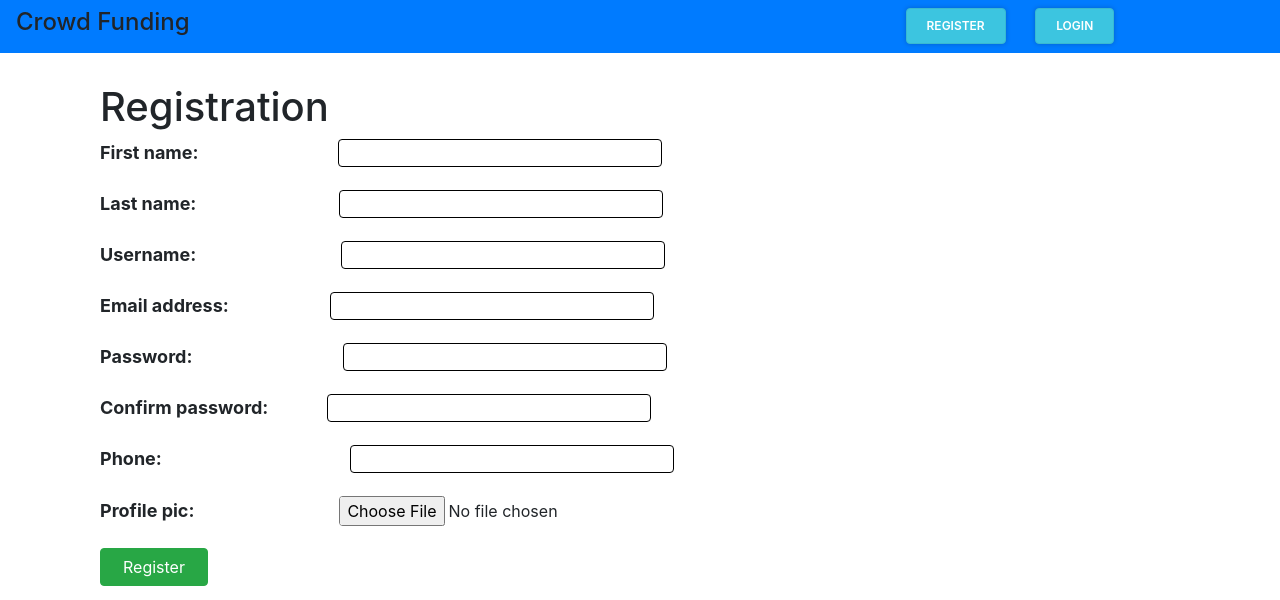
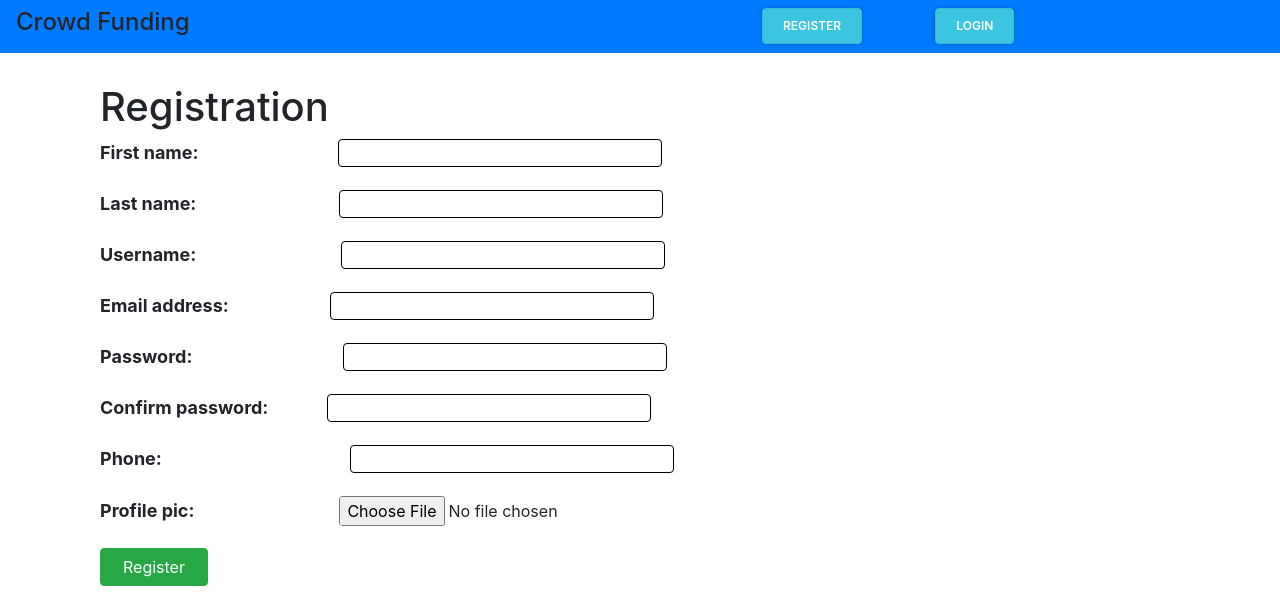
Before and after one commit to MotazAbuElnasr/ITI_CrowdFundingApp, a Django app: page /users/register/ in a window 1280 px wide. Shown: the top 600 px of the page. Run offline with Django 3.2, Linux system fonts and the light colour scheme; parts of the project's set-up code (start-up, migrations or seed data) failed here and were passed over; some libraries are stand-ins or nearby versions.

Commit message:
buttons overlaping fixed

```diff
--- a/users/static/users/css/index.css
+++ b/users/static/users/css/index.css
@@ -75,14 +75,13 @@ a:hover{
     text-decoration: none;
 }
 .register{
-    margin-left: 55%;
+    margin-left: 40%;
 }
 .login{
-    margin-right: 12%;
+    margin-right: 20%;
 }
 .container{
     margin-top: 30px;
-
 }
 
 label[for=username-login],[for=password-login]{
```
